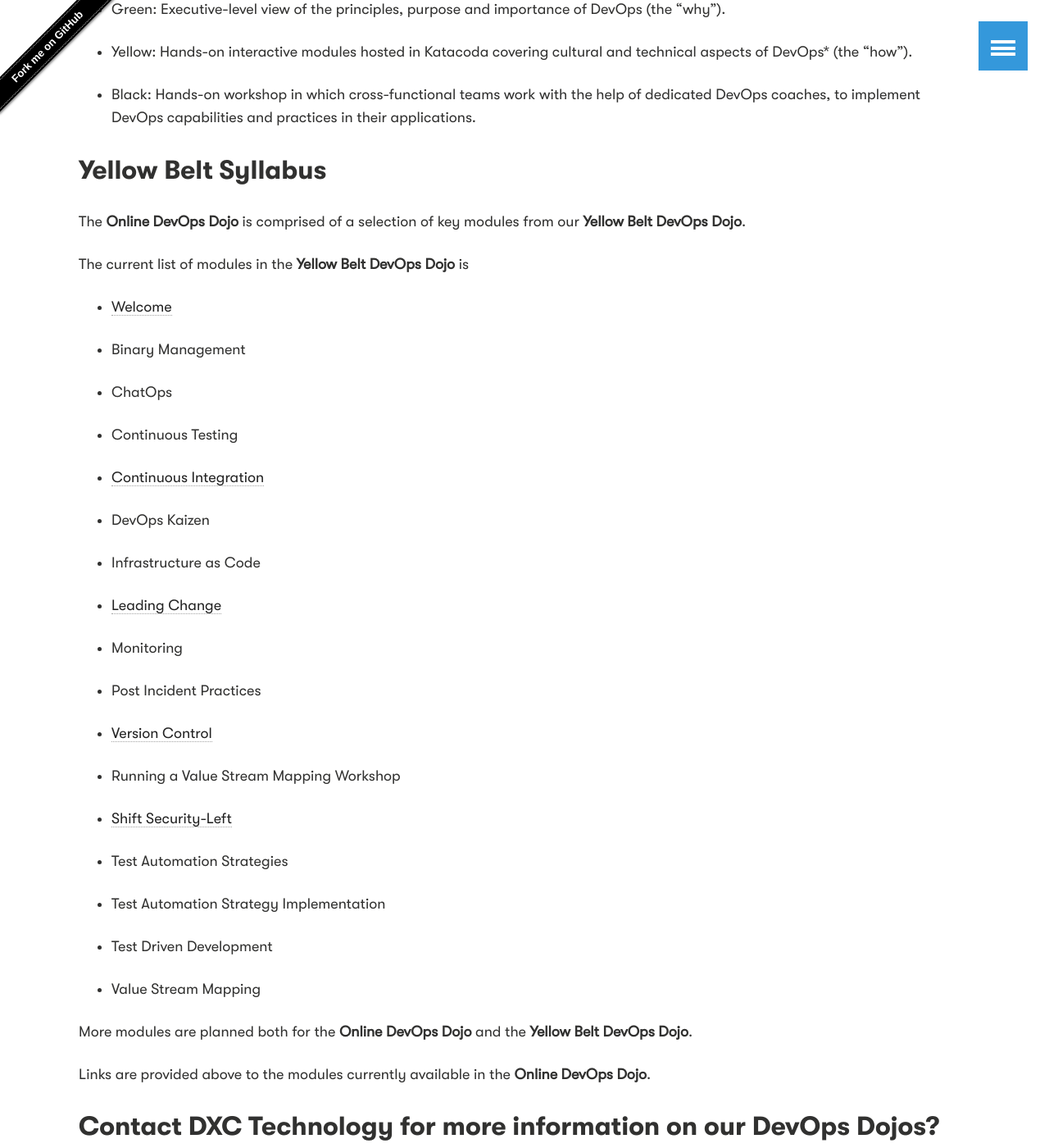
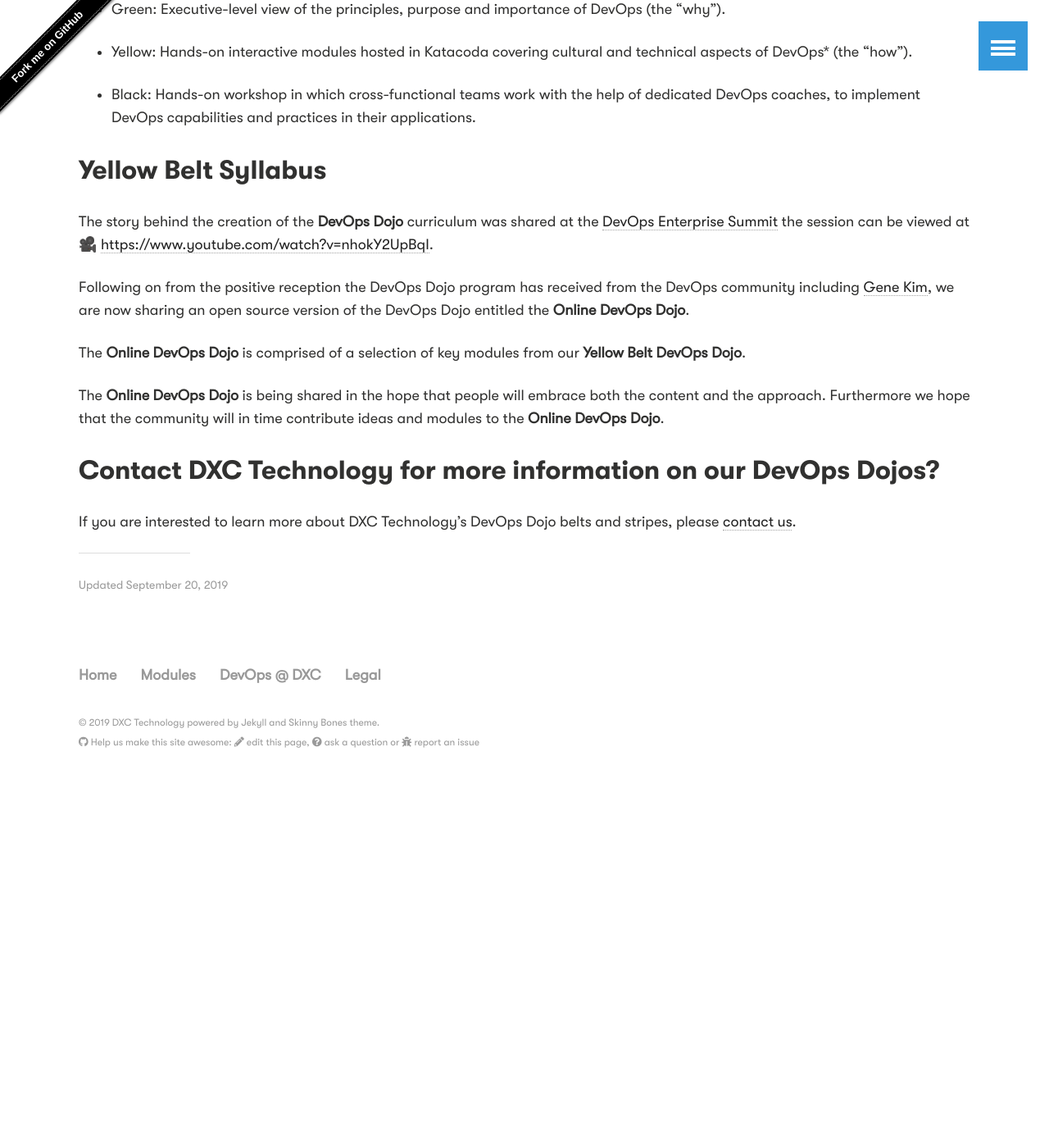
Before and after one commit to dxc-technology/about-devops-dojo, a Jekyll site: the page built from devopsatdxc/index.md, in a window 1280 px wide and 1400 px high, scrolled down 1576 px. Shown: the whole window at 82% size. Built offline with Jekyll 4.4.1, drawn with Linux system fonts in a browser that asks for light colours; after the commit the page ends 2567 px from its top, so only the background shows below that.

Commit message:
refined devops @ dxc content

```diff
--- a/devopsatdxc/index.md
+++ b/devopsatdxc/index.md
@@ -41,48 +41,13 @@
 
 ## Yellow Belt Syllabus
 
+The story behind the creation of the **DevOps Dojo** curriculum was shared at the [DevOps Enterprise Summit](https://events.itrevolution.com/) the session can be viewed at 🎥 [https://www.youtube.com/watch?v=nhokY2UpBqI](https://www.youtube.com/watch?v=nhokY2UpBqI).
+
+Following on from the positive reception the DevOps Dojo program has received from the DevOps community including [Gene Kim](https://twitter.com/realgenekim/status/882813905680166912), we are now sharing an open source version of the DevOps Dojo entitled the **Online DevOps Dojo**.
+
 The **Online DevOps Dojo** is comprised of a selection of key modules from our **Yellow Belt DevOps Dojo**.
 
-The current list of modules in the **Yellow Belt DevOps Dojo** is
-
-- [Welcome](https://dxc-technology.github.io/about-devops-dojo/katacoda/os1-welcome/)
-
-- Binary Management
-
-- ChatOps
-
-- Continuous Testing
-
-- [Continuous Integration](https://dxc-technology.github.io/about-devops-dojo/katacoda/os4-continuous-integration/)
-
-- DevOps Kaizen
-
-- Infrastructure as Code
-
-- [Leading Change](https://dxc-technology.github.io/about-devops-dojo/katacoda/os2-leading-change/)
-
-- Monitoring
-
-- Post Incident Practices
-
-- [Version Control](https://dxc-technology.github.io/about-devops-dojo/katacoda/os3-version-control/)
-
-- Running a Value Stream Mapping Workshop
-
-- [Shift Security-Left](https://dxc-technology.github.io/about-devops-dojo/katacoda/os5-shift-left-security/)
-
-- Test Automation Strategies
-
-- Test Automation Strategy Implementation
-
-- Test Driven Development
-
-- Value Stream Mapping
-
-More modules are planned both for the **Online DevOps Dojo** and the **Yellow Belt DevOps Dojo**.
-
-Links are provided above to the modules currently available in the **Online DevOps Dojo**.
-
+The **Online DevOps Dojo** is being shared in the hope that people will embrace both the content and the approach. Furthermore we hope that the community will in time contribute ideas and modules to the **Online DevOps Dojo**.
 
 ## Contact DXC Technology for more information on our DevOps Dojos?
 
```
